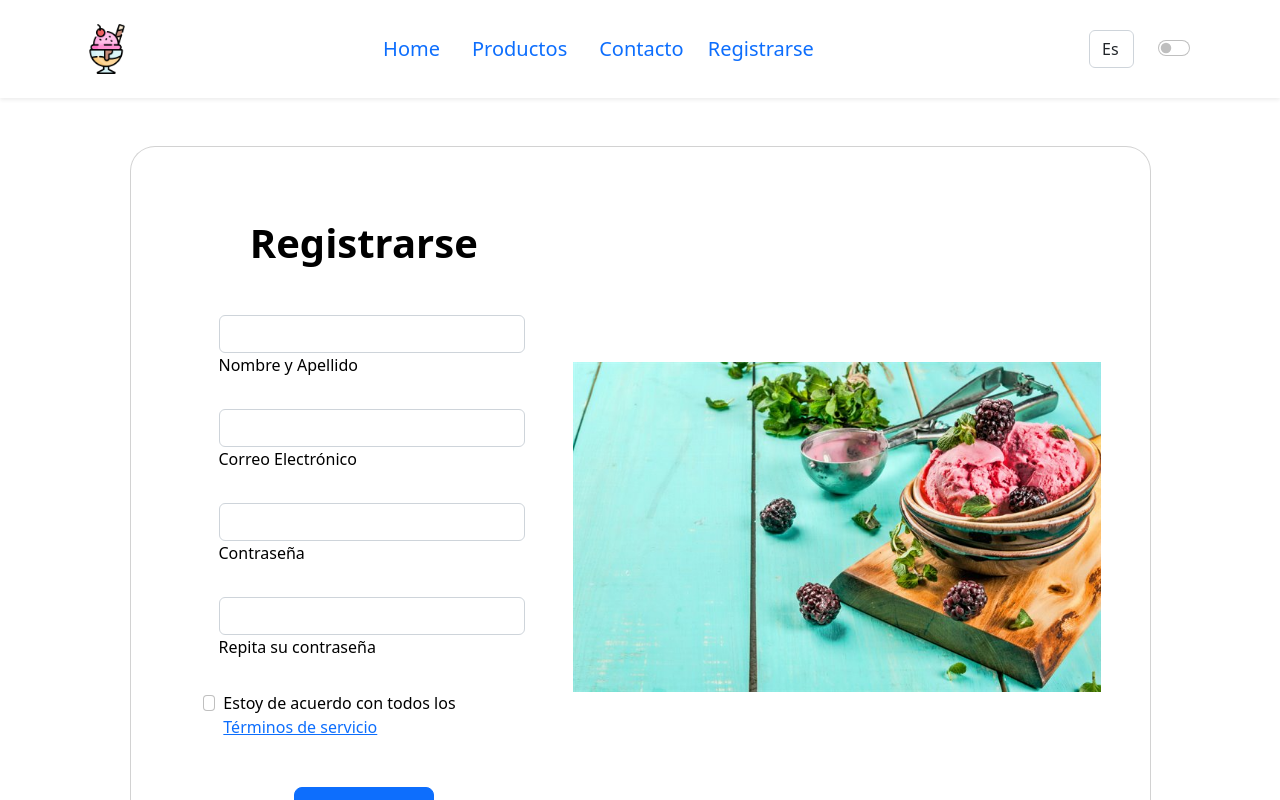
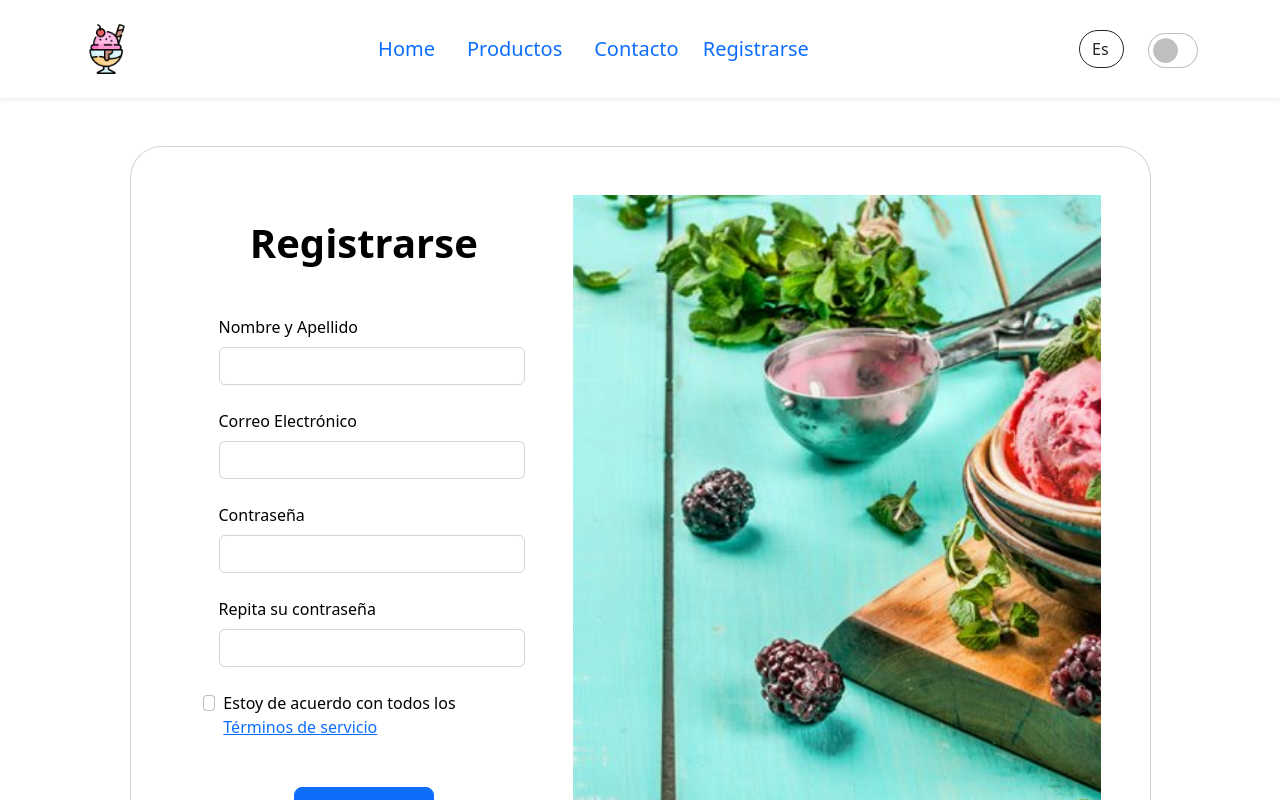
Before and after one commit to Morales-73/Efi-js, a React (Create React App) app: page /registrarse in a window 1280 px wide. Shown: the top 800 px of the page. Built offline with nearby package versions, Linux system fonts and the light colour scheme.

Commit message:
Context Theme

```diff
--- a/src/App.jsx
+++ b/src/App.jsx
@@ -1,5 +1,4 @@
 import {Routes, Route} from 'react-router-dom'
-
 
 //Rutas
 import Contacts from './pages/Contacts.jsx/Contacts';
--- a/src/pages/Layout/Layout.jsx
+++ b/src/pages/Layout/Layout.jsx
@@ -17,6 +17,7 @@ import icono from '..//../img/icono.png';
 const Layout = () =>{
 
     const {idioma, changeLeng} = useContext(langcontext)
+    const {items} = idioma
     const {theme, changeTheme} = useContext(themeContext)
 
     const [value,setValue] = useState('es')
@@ -52,23 +53,24 @@ const Layout = () =>{
                     <div className="collapse navbar-collapse" id="navbarTogglerDemo02">
                         <ul className="navbar-nav m-auto mb-2 mb-lg-0">
                             <li className="nav-item me-2">
-                        <Link to={"/"} className={`text-decoration-none text-${theme.color} fs-5 me-4`}>{idioma.items.home}</Link>
+                                <Link to={"/"} className={`text-decoration-none text-${theme.color} fs-5 me-4`}>{items.home}</Link>
                             </li>
                             <li className="nav-item me-2">
-                        <Link to={"/productos"} className={`text-decoration-none text-${theme.color} fs-5 me-4`}>{idioma.items.productos}</Link>
+                                <Link to={"/productos"} className={`text-decoration-none text-${theme.color} fs-5 me-4`}>{items.productos}</Link>
                             </li>
                             <li className="nav-item">
-                        <Link to={"/contacto"} className={`text-decoration-none text-${theme.color} fs-5 me-4`}>{idioma.items.contacto}</Link>
+                                <Link to={"/contacto"} className={`text-decoration-none text-${theme.color} fs-5 me-4`}>{items.contacto}</Link>
                             </li>
                             <li className="nav-item">
-                        <Link to={"/registrarse"} className={`text-decoration-none text-${theme.color} fs-5 me-4`}>{idioma.items.registrarse}</Link>
+                                <Link to={"/registrarse"} className={`text-decoration-none text-${theme.color} fs-5 me-4`}>{items.registrarse}</Link>
                             </li>
                         </ul>
                     </div>
 
+                    <div className="d-flex align-items-center">
                         {/* Idiomas */}
-                <div className='me-4'>
-                    <select name="" id="" onChange={handleValue} className="form-control ">
+                        <div className="me-4">
+                            <select name="" id="" onChange={handleValue} className="form-control rounded-5 border-dark bg-white">
                                 <option value="es" defaultValue>Es</option>
                                 <option value="en">En</option>
                             </select>
@@ -77,8 +79,10 @@ const Layout = () =>{
 
                         {/* Theme */}
                         <div className="form-check form-switch">
-                    <input className="form-check-input" onClick={handleSwitch} type="checkbox" role="switch" id="flexSwitchCheckDefault"/>
+                            <input className="form-check-input border-none" onClick={handleSwitch} style={{ height: "35px", width: "50px" }} type="checkbox" role="switch" id="flexSwitchCheckDefault" />
                         </div>
+                    </div>
+
                 </div>
             </nav>
 
@@ -86,7 +90,7 @@ const Layout = () =>{
             <Outlet />
 
                     {/* Footer */}
-            <div className="d-flex justify-content-around align-items-center flex-column p-5 mt-5" style={{ backgroundColor:"#a5eea0"}}>
+            <div className="d-flex justify-content-around align-items-center flex-column p-5" style={{ backgroundColor:"#a5eea0"}}>
                 <div>
                     <a href="" target="_blank">
                         <svg className="me-4 bi bi-instagram"  xmlns="http://www.w3.org/2000/svg" width="25" height="25" fill="black" viewBox="0 0 16 16">
--- a/src/pages/Products/Products.jsx
+++ b/src/pages/Products/Products.jsx
@@ -5,7 +5,7 @@ export default function Products() {
 
   return (
     <>
-        <div className='container mt-5'>
+        <div className='container'>
             <h1 className='mt-5 mb-5 text-center'>Productos</h1>
             <hr className="mb-5" />
               <Cards/>
--- a/src/pages/Registro/Registrarse.jsx
+++ b/src/pages/Registro/Registrarse.jsx
@@ -1,60 +1,60 @@
 import iceCream from '../../img/ice-cream.jpg';
 
 function Registrarse(){
-    return(<div className="mt-5">
-            <div class="container h-100">
-                <div class="row d-flex justify-content-center align-items-center h-100">
-                    <div class="col-lg-12 col-xl-11">
-                        <div class="card text-black" style={{borderRadius: '25px'}}>
-                            <div class="card-body p-md-5">
-                                <div class="row justify-content-center">
-                                    <div class="col-md-10 col-lg-6 col-xl-5 order-2 order-lg-1">
-                                        <p class="text-center h1 fw-bold mb-5 mx-1 mx-md-4 mt-4">Registrarse</p>
-                                        <form action="#" class="mx-1 mx-md-4">
-                                            <div class="d-flex flex-row align-items-center mb-4">
-                                                <i class="fas fa-user fa-lg me-3 fa-fw"></i>
-                                                <div class="form-outline flex-fill mb-0">
-                                                    <input type="text" id="form3Example1c" class="form-control"/>
-                                                    <label class="form-label" for="form3Example1c">Nombre y Apellido</label>
+    return(<>
+            <div className="container vh-100">
+                <div className="row d-flex justify-content-center align-items-center mt-5">
+                    <div className="col-lg-12 col-xl-11">
+                        <div className="card text-black rounded-5">
+                            <div className="card-body p-md-5">
+                                <div className="row justify-content-center">
+                                    <div className="col-md-10 col-lg-6 col-xl-5 order-2 order-lg-1">
+                                        <p className="text-center h1 fw-bold mb-5 mx-1 mx-md-4 mt-4">Registrarse</p>
+                                        <form action="#" className="mx-1 mx-md-4">
+                                            <div className="d-flex flex-row align-items-center mb-4">
+                                                <i className="fas fa-user fa-lg me-3 fa-fw"></i>
+                                                <div className="form-outline flex-fill mb-0">
+                                                    <label className="form-label" for="form3Example1c">Nombre y Apellido</label>
+                                                    <input type="text" id="form3Example1c" className="form-control"/>
                                                 </div>
                                             </div>
 
-                                            <div class="d-flex flex-row align-items-center mb-4">
-                                                <i class="fas fa-envelope fa-lg me-3 fa-fw"></i>
-                                                <div class="form-outline flex-fill mb-0">
-                                                    <input type="email" id="form3Example3c" class="form-control"/>
-                                                    <label class="form-label" for="form3Example3c">Correo Electrónico</label>
+                                            <div className="d-flex flex-row align-items-center mb-4">
+                                                <i className="fas fa-envelope fa-lg me-3 fa-fw"></i>
+                                                <div className="form-outline flex-fill mb-0">
+                                                    <label className="form-label" for="form3Example3c">Correo Electrónico</label>
+                                                    <input type="email" id="form3Example3c" className="form-control"/>
                                                 </div>
                                             </div>
 
-                                            <div class="d-flex flex-row align-items-center mb-4">
-                                                <i class="fas fa-lock fa-lg me-3 fa-fw"></i>
-                                                <div class="form-outline flex-fill mb-0">
-                                                    <input type="password" id="form3Example4c" class="form-control" />
-                                                    <label class="form-label" for="form3Example4c">Contraseña</label>
+                                            <div className="d-flex flex-row align-items-center mb-4">
+                                                <i className="fas fa-lock fa-lg me-3 fa-fw"></i>
+                                                <div className="form-outline flex-fill mb-0">
+                                                    <label className="form-label" for="form3Example4c">Contraseña</label>
+                                                    <input type="password" id="form3Example4c" className="form-control" />
                                                 </div>
                                             </div>
 
-                                            <div class="d-flex flex-row align-items-center mb-4">
-                                                <i class="fas fa-key fa-lg me-3 fa-fw"></i>
-                                                <div class="form-outline flex-fill mb-0">
-                                                    <input type="password" id="form3Example4cd" class="form-control" />
-                                                    <label class="form-label" for="form3Example4cd">Repita su contraseña</label>
+                                            <div className="d-flex flex-row align-items-center mb-4">
+                                                <i className="fas fa-key fa-lg me-3 fa-fw"></i>
+                                                <div className="form-outline flex-fill mb-0">
+                                                    <label className="form-label" for="form3Example4cd">Repita su contraseña</label>
+                                                    <input type="password" id="form3Example4cd" className="form-control" />
                                                 </div>
                                             </div>
 
-                                            <div class="form-check d-flex justify-content-center mb-5">
-                                                <input class="form-check-input me-2" type="checkbox" value="" id="form2Example3c" />
-                                                <label class="form-check-label" for="form2Example3">Estoy de acuerdo con todos los <a href="terminos.html" target="_blank">Términos de servicio</a></label>
+                                            <div className="form-check d-flex justify-content-center mb-5">
+                                                <input className="form-check-input me-2" type="checkbox" value="" id="form2Example3c" />
+                                                <label className="form-check-label" for="form2Example3">Estoy de acuerdo con todos los <a href="terminos.html" target="_blank">Términos de servicio</a></label>
                                             </div>
 
-                                            <div class="d-flex justify-content-center mx-4 mb-3 mb-lg-4">
-                                                <button type="submit" class="btn btn-primary btn-lg">Registrarse</button>
+                                            <div className="d-flex justify-content-center mx-4 mb-3 mb-lg-4">
+                                                <button type="submit" className="btn btn-primary btn-lg">Registrarse</button>
                                             </div>
                                         </form>
                                     </div>
-                                    <div class="col-md-10 col-lg-6 col-xl-7 d-flex align-items-center order-1 order-lg-2">
-                                        <img src={iceCream} class="img-fluid" alt="Sample image" />
+                                    <div className="col-md-10 col-lg-6 col-xl-7 d-flex align-items-center order-1 order-lg-2">
+                                        <img src={iceCream} className="img-fluid h-100" style={{objectFit:"cover"}} alt="Sample image" />
                                     </div>
                                 </div>
                             </div>
@@ -62,7 +62,7 @@ function Registrarse(){
                     </div>
                 </div>
             </div>
-        </div>)
+        </>)
 }
 
 export default Registrarse;
```
Also changed, not shown: src/context/langContext.jsx (+6 -6 lines), src/lang/en-US.json (deleted, +0 -8 lines), src/lang/en-US.jsx (added, +8 -0 lines), src/lang/es-ES.json (deleted, +0 -8 lines), src/lang/es-ES.jsx (added, +13 -0 lines), src/pages/Products/Cards.jsx (+5 -10 lines). Lines whose indentation alone changed are shown as unchanged.
